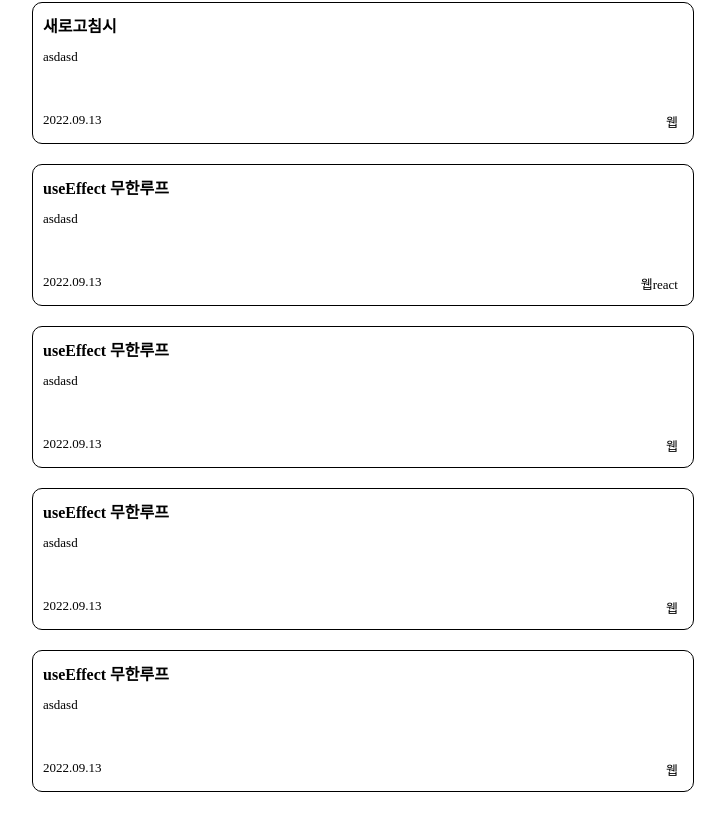
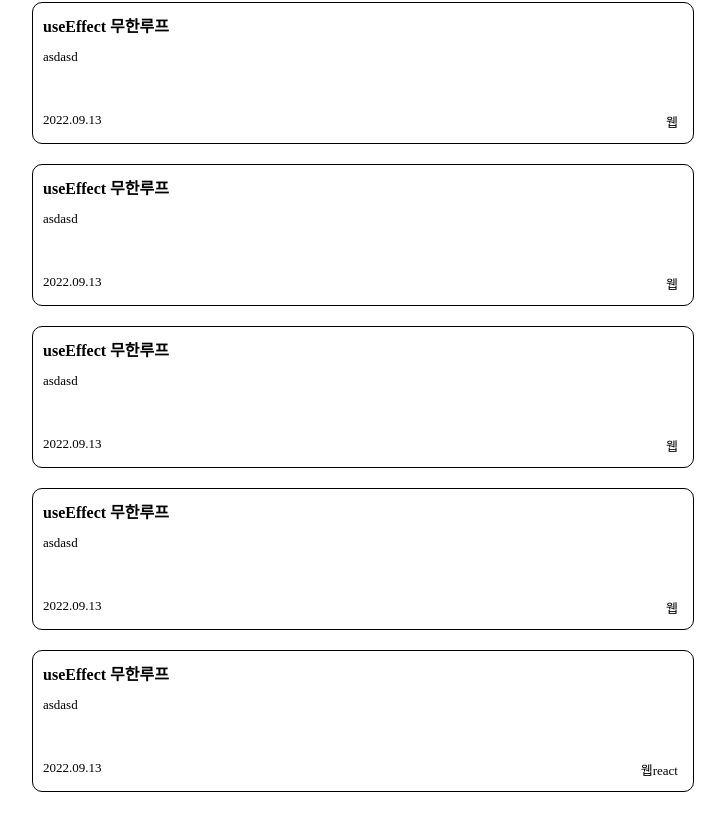
Before and after one commit to spde3289/spde3289.github.io, a React (Create React App) app: page /#/ in a window 1280 px wide. Shown: the part 354-1171 px from the top of the page, without its empty margins (277-1002 px from the left). Built offline with nearby package versions, Linux system fonts and the light colour scheme.

Commit message:
Update Passengers.jsx

```diff
--- a/src/components/Passengers.jsx
+++ b/src/components/Passengers.jsx
@@ -20,7 +20,7 @@ const Passengers = (props) => {
     },[props.value]);
 
     useEffect(()=>{
-        setPageDate(contentList.slice( currentPage*5-5 ,currentPage*5));
+        setPageDate([...contentList].reverse().slice( currentPage*5-5 ,currentPage*5));
         setLoading(false);
     },[currentPage, contentList]);
 
```
